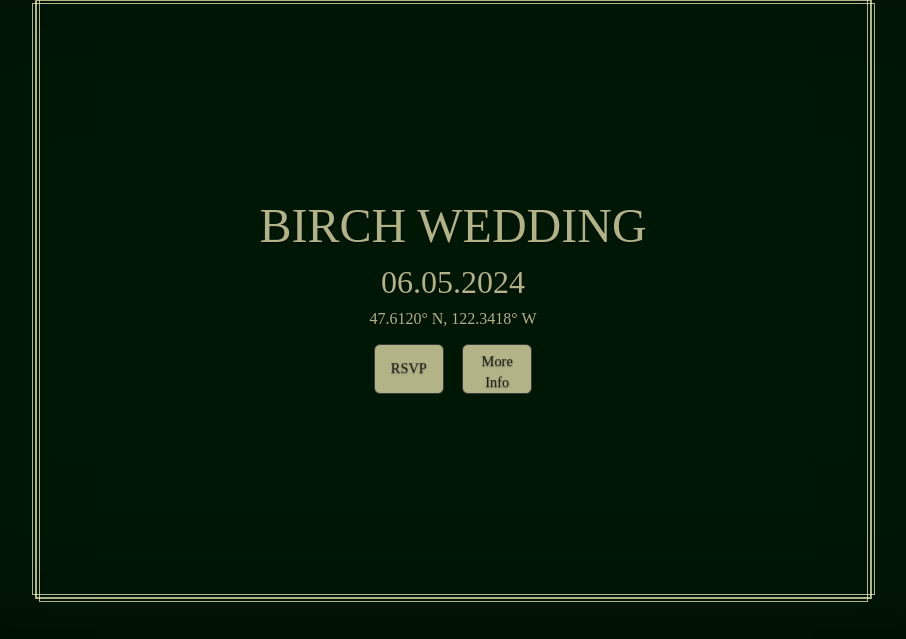
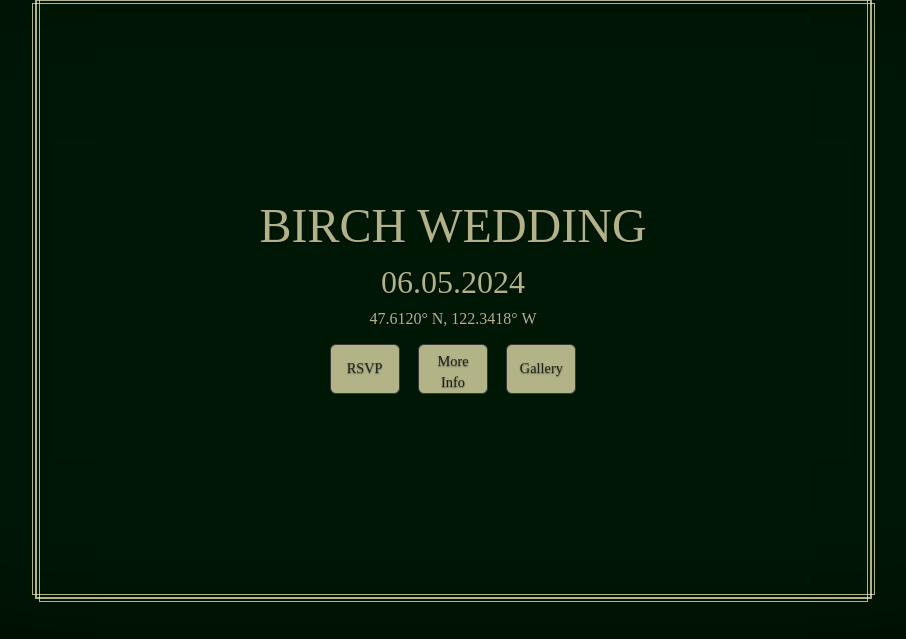
Before and after one commit to smbirch/weddingsite, a Flask app: page / in a window 1280 px wide. Shown: the part 101-740 px from the top of the page, without its empty margins (187-1093 px from the left). Run offline with Flask 2, Linux system fonts and the light colour scheme; some web fonts are replaced.

Commit message:
adding gallery.html

```diff
--- a/templates/index.html
+++ b/templates/index.html
@@ -14,6 +14,10 @@
     <a class="btn" href="{{ url_for('rsvp')}}" role="button"><p>RSVP</p></a>
 
     <a class="btn" href="{{ url_for('info')}}" role="button">More Info</a>
+
+    <a class="btn" href="{{ url_for('gallery')}}" role="button"
+      ><p>Gallery</p></a
+    >
   </div>
 </div>
 
```
